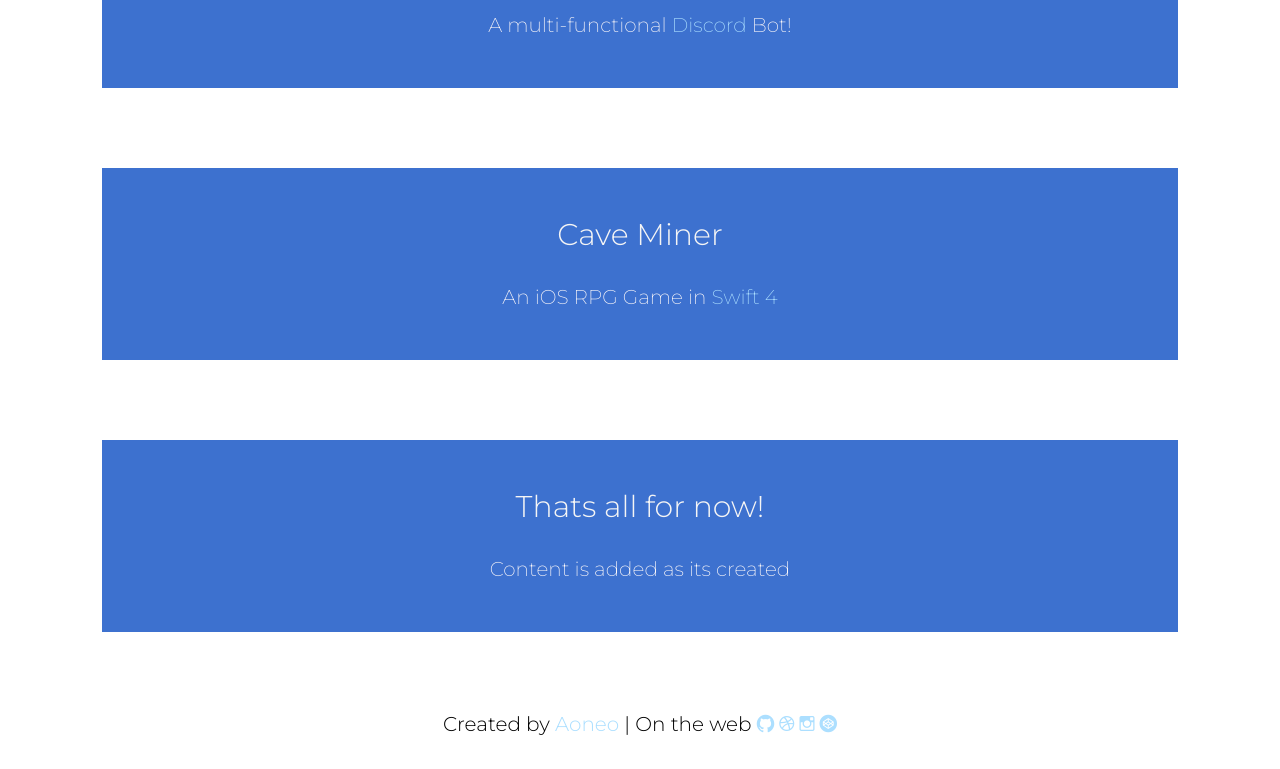
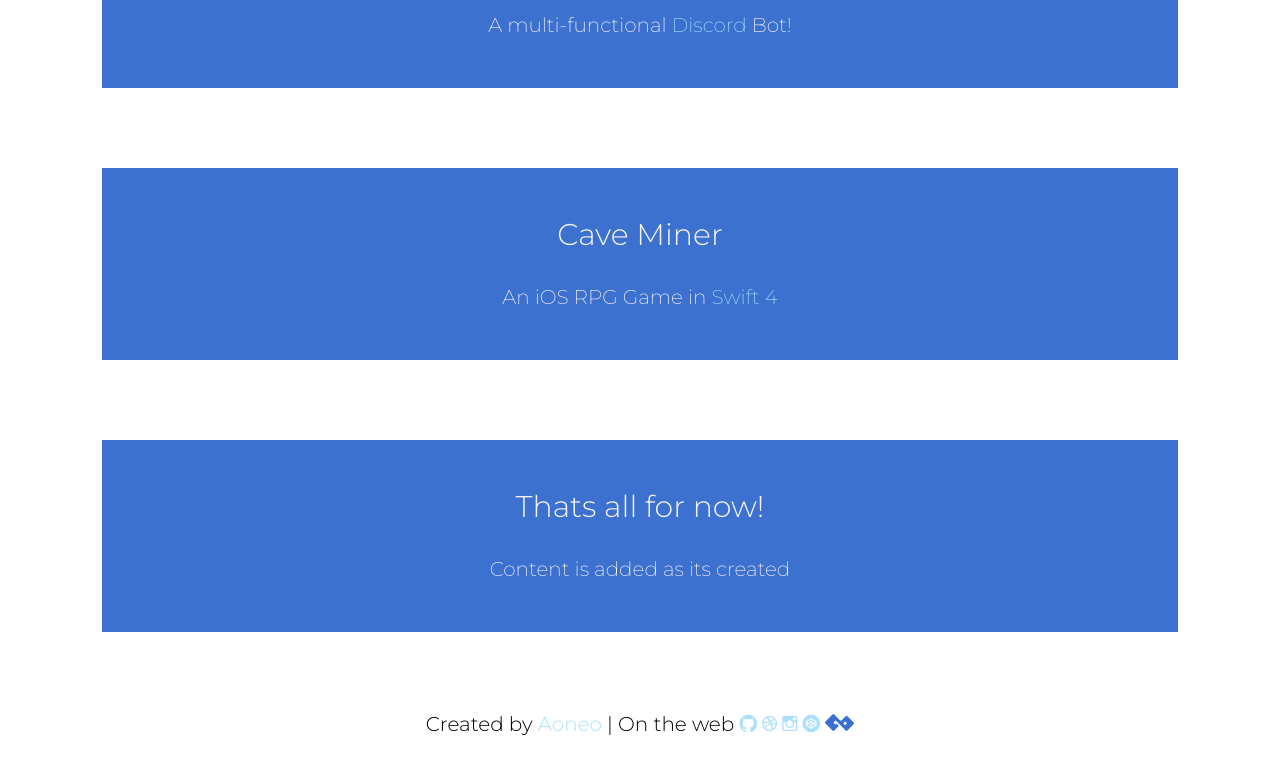
Before and after one commit to 2aezlo/andreasaoneo, a plain HTML site: page index.html in a window 1280 px wide. Shown: the part 560-1329 px from the top of the page. Drawn offline with Linux system fonts and the light colour scheme; files whose address does not match are found by name.

Commit message:
add logo in the footer

```diff
--- a/index.html
+++ b/index.html
@@ -48,7 +48,7 @@
                <p> Content is added as its created </p>
           </div>
           <footer>
-               <h5> Created by <a href="https://aoneo.cc">Aoneo</a>  |  On the web <a href="https://github.com/Aoneo"><i class="ion-social-github"></i></a>      <a href="https://dribbble.com/Aoneo"><i class="ion-social-dribbble-outline"></i></a>   <a href="https://instagram.com/aone.o"><i class="ion-social-instagram-outline"></i></a>   <a href="https://codepen.io/Aoneo"><i class="ion-social-codepen"></i></a> </h5>
+               <h5> Created by <a href="https://aoneo.cc">Aoneo</a>  |  On the web <a href="https://github.com/Aoneo"><i class="ion-social-github"></i></a>      <a href="https://dribbble.com/Aoneo"><i class="ion-social-dribbble-outline"></i></a>   <a href="https://instagram.com/aone.o"><i class="ion-social-instagram-outline"></i></a>   <a href="https://codepen.io/Aoneo"><i class="ion-social-codepen"></i></a> <img class="footerLogo" src="images/smallLogo.png"> </h5>
           </footer>
      </body>
 </html>
--- a/style.css
+++ b/style.css
@@ -83,3 +83,8 @@ footer {
      margin: 1vh;
      font-size: 100%;
 }
+.footerLogo {
+     height: 17px;
+     display: inline-block;
+     width: auto;
+}
```
Also changed, not shown: images/smallLogo.png (added).
